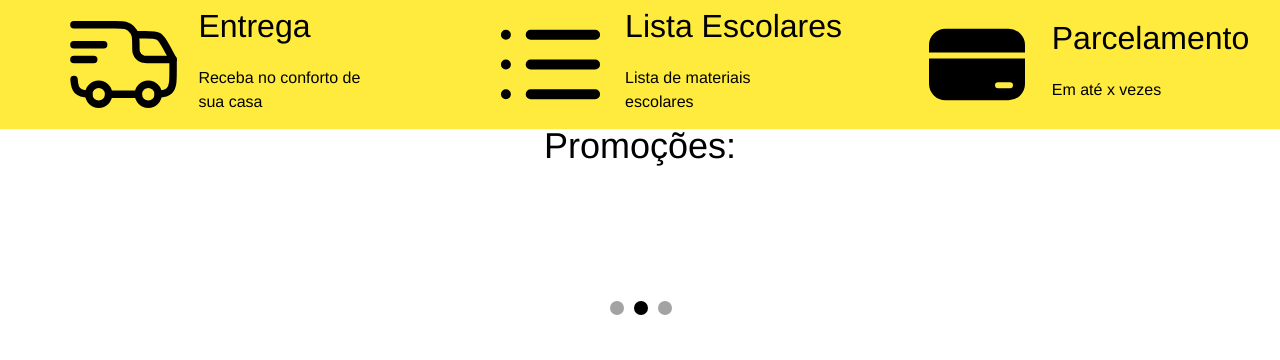
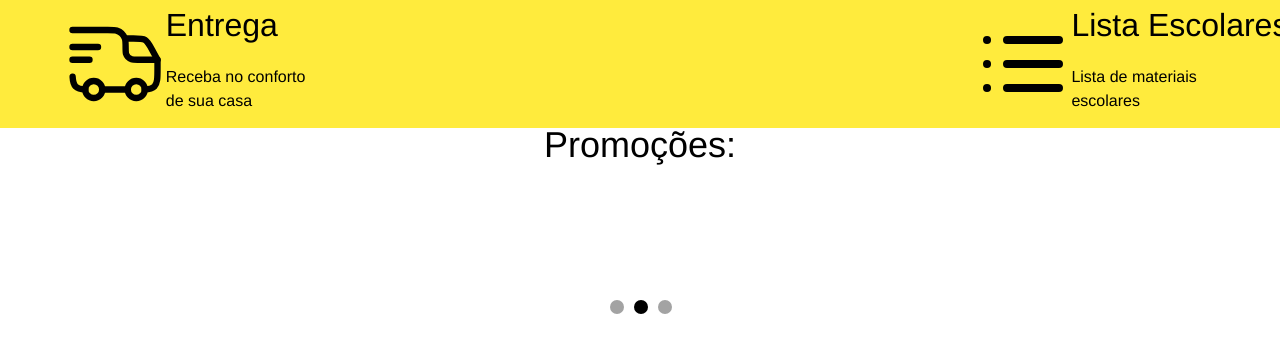
Before and after one commit to GRPeres/AEstudante, a Flask app: template templates/paginainicial.html in a window 1280 px wide. Shown: the top 360 px of the page. Run offline with Flask 3, Linux system fonts and the light colour scheme; the template is opened without the code that fills it, so the values that code supplies are empty.

Commit message:
PAginainicial

```diff
--- a/static/css/paginainicial.css
+++ b/static/css/paginainicial.css
@@ -89,10 +89,8 @@ html {
 .pagina-inicial .proposta-conjunto {
   display: flex;
   flex-direction: row;
-  width: 90%;
-  height: auto;
-  align-items: center;
-  justify-content: space-between;
+  width: auto;
+  height: 5%;
   padding: 0 5%;
   position: relative;
   align-self: stretch;
@@ -172,7 +170,7 @@ html {
   display: flex;
   flex-direction: column;
   width: 100%;
-  height: auto;
+  height: 20%;
   align-items: center;
   justify-content: space-between;
   padding: 5%;
@@ -198,22 +196,22 @@ html {
 .pagina-inicial .valor-produto,
 .pagina-inicial .nome-produto {
   position: relative;
+  display: block;
   font-family: "Inter-Regular", Helvetica;
   font-weight: 400;
   color: #000000;
   letter-spacing: 0;
-  line-height: 36px;
   white-space: nowrap;
+  width: auto;
+  padding: 0 20px;
 }
 
 .pagina-inicial .valor-produto {
   font-size: 36px;
-  line-height: 36px;
 }
 
 .pagina-inicial .nome-produto {
   font-size: 20px;
-  line-height: 20px;
 }
 
 .conjunto-produtos-link {
--- a/templates/paginainicial.html
+++ b/templates/paginainicial.html
@@ -34,6 +34,7 @@
           <div class="proposta-descricao">Lista de materiais escolares</div>
         </div>
       </div>
+      <!--
       <div class="proposta-conjunto">
         <img class="img-proposta" src="../static/images/pagamento.svg" />
         <div class="proposta-texto">
@@ -41,6 +42,7 @@
           <div class="proposta-descricao">Em até x vezes</div>
         </div>
       </div>
+      -->
     </div>
 
     <!-- Novidades Section -->
```
